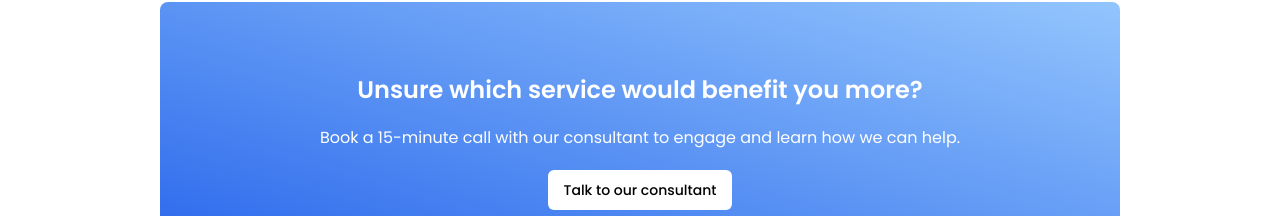
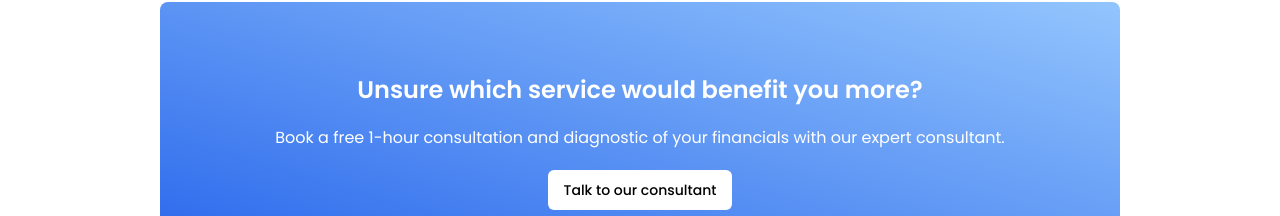
Before and after one commit to qureshikaif/sf-business-ui, a Next.js app: page / in a window 1280 px wide. Shown: the part 4216-4432 px from the top of the page. Built offline with nearby package versions, Linux system fonts and the light colour scheme.

Commit message:
refactor: update service names in WhyUs and ExpertiseCard components

```diff
--- a/src/components/Reviews.tsx
+++ b/src/components/Reviews.tsx
@@ -1,6 +1,6 @@
 import Image from "next/image";
 import Link from "next/link";
-import { Button } from "./ui/button";
+import TalkToOurConsultant from "./TalkToOurConsultant";
 
 const reviews = [
   {
@@ -89,9 +89,7 @@ const ReviewsSection = () => {
           </div>
         </div>
       </section>
-      <div className="flex items-center justify-center py-10">
-        <Button className="bg-blue-500">Book a consultation</Button>
-      </div>
+      <TalkToOurConsultant />
     </>
   );
 };
--- a/src/components/TalkToOurConsultant.tsx
+++ b/src/components/TalkToOurConsultant.tsx
@@ -1,6 +1,5 @@
-import React from "react";
+import Link from "next/link";
 import { Button } from "./ui/button";
-import Link from "next/link";
 
 const TalkToOurConsultant = () => {
   return (
@@ -10,8 +9,8 @@ const TalkToOurConsultant = () => {
           Unsure which service would benefit you more?
         </h1>
         <p className="text-white">
-          Book a 15-minute call with our consultant to engage and learn how we
-          can help.
+          Book a free 1-hour consultation and diagnostic of your financials with
+          our expert consultant.
         </p>
         <Link href="/contact">
           <Button className="bg-white text-black hover:bg-blue-600 hover:text-white">
```
